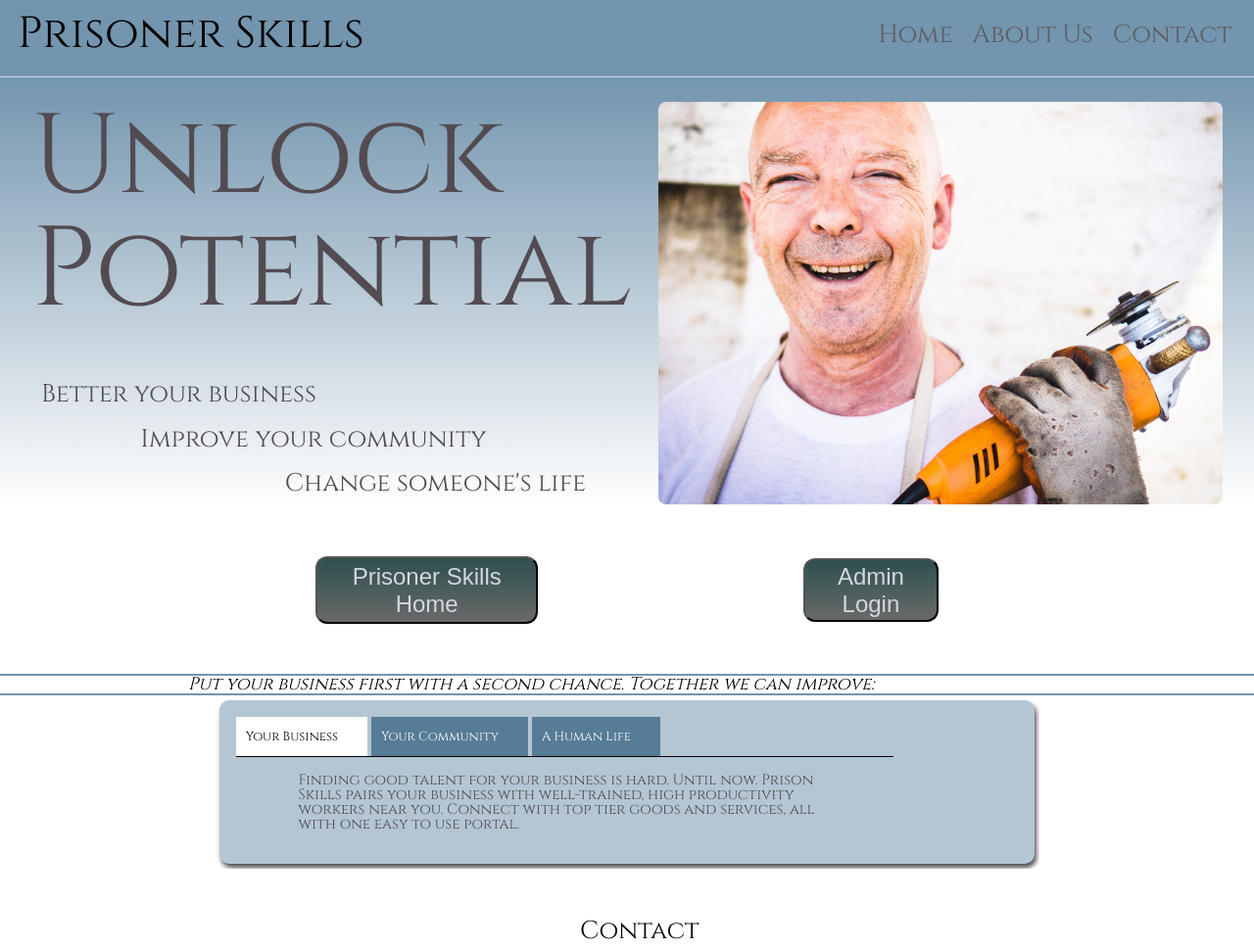
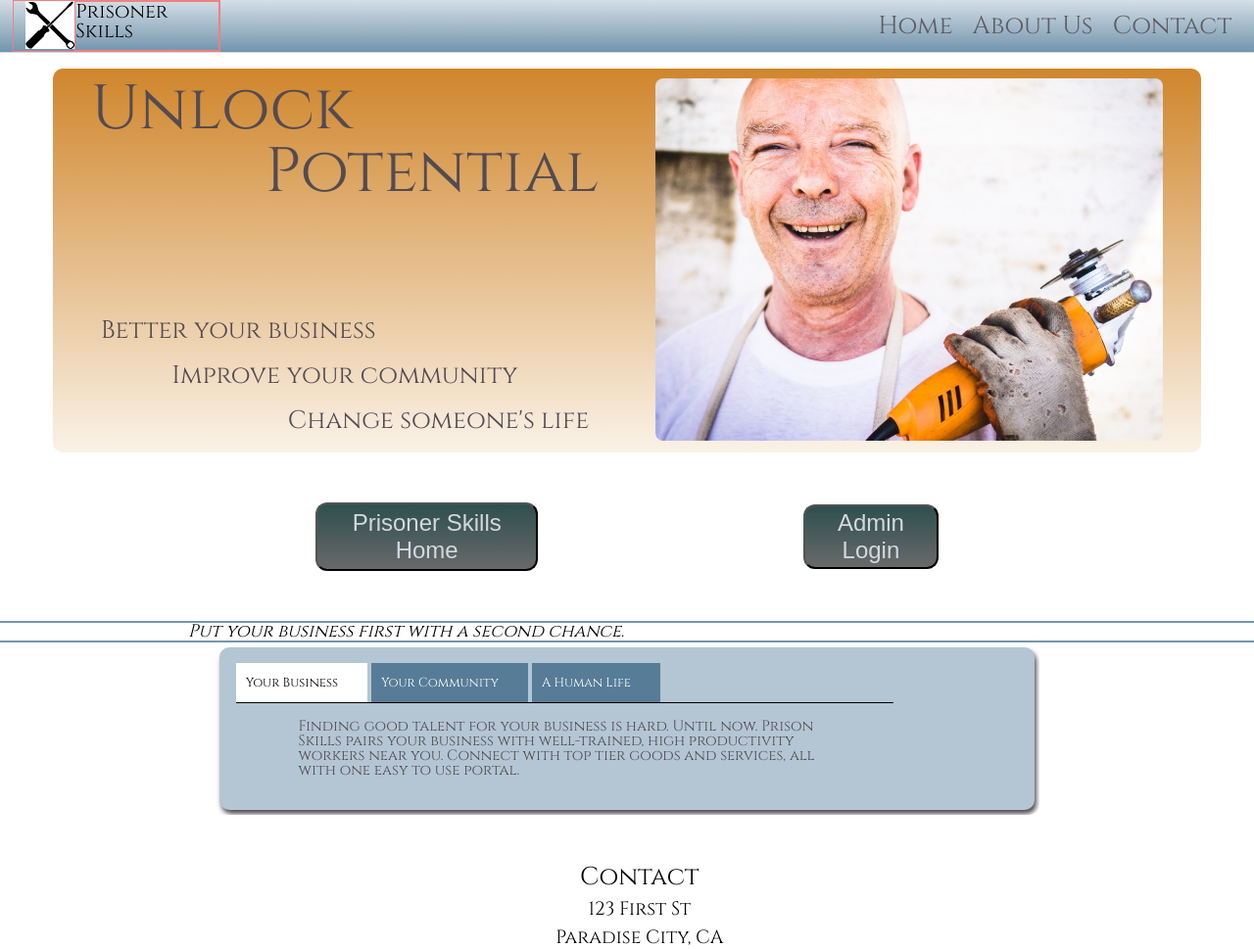
Before and after one commit to buildweek-prisonerskills/User-Interface, a PHP site: page /prisonerskills.html in a window 1280 px wide. Shown: the top 969 px of the page at 98% size. Run offline with PHP 8.4, Linux system fonts and the light colour scheme.

Commit message:
Back to normal after overwriting fiasco; Logo formatted to be in top left

```diff
--- a/about-us.html
+++ b/about-us.html
@@ -5,14 +5,13 @@
     <meta charset="UTF-8">
     <title>Prisoner Skills - About Us</title>
     <link href="css/index.css" rel="stylesheet">
-    <link href="https://fonts.googleapis.com/css?family=Rufina&display=swap" rel="stylesheet">
+    <link href="https://fonts.googleapis.com/css?family=Rubik+Mono+One&display=swap" rel="stylesheet">
   </head>
 
   <body>
-      <div class="header-container">
         <header>
             <div class="logo">
-            <h3>Prisoner Skills</h3>
+                <h3>Prisonerss Skills</h3>
             </div>
             <nav>
                 <a href="prisonerskills.html">Home</a>
@@ -20,7 +19,6 @@
                 <a href="#">Contact</a>
             </nav>
         </header>
-</div>
 
     <div class = "about-main">
         <div class = "about-headline-container">
--- a/css/index.css
+++ b/css/index.css
@@ -131,7 +131,7 @@
   font-family: 'Cinzel', serif;
 }
 h1 {
-  font-size: 9vw;
+  font-size: 5vw;
 }
 h2 {
   font-size: 7vw;
@@ -158,9 +158,11 @@
   font-size: 2rem;
 }
 header {
-  padding: 1% 1% 1.5% 1%;
-  width: 98%;
+  position: fixed;
+  padding: 0 0.25% 0 1%;
+  width: 100%;
   background-color: #7395ae;
+  background: linear-gradient(to top, #7395ae, #d4dee6);
   display: flex;
   justify-content: space-between;
   align-items: center;
@@ -174,24 +176,40 @@
     padding: 0;
   }
 }
-header .logo {
+header .logo-img-container {
+  display: flex;
+  justify-content: flex-start;
+  border: 1px solid lightcoral;
+}
+header .logo-img-container .logo-img {
   width: 30%;
-  margin-left: 5px;
-  display: flex;
-  align-items: center;
+  text-align: right;
 }
 @media (max-width: 500px) {
-  header .logo {
+}
+header .logo-img-container .logo {
+  border: 1px solid lightcoral;
+  width: 70%;
+  align-items: flex-start;
+}
+header .logo-img-container .logo h3 {
+  font-size: 2rem;
+  text-align: left;
+}
+@media (max-width: 500px) {
+  header .logo-img-container .logo {
     text-align: center;
     width: 80%;
     justify-content: center;
     border-bottom: 1px solid #d3d8df;
     padding-bottom: 2%;
     padding-top: 3%;
+    padding-left: 4%;
   }
 }
 header nav {
   width: 68%;
+  padding-right: 2%;
   display: flex;
   justify-content: flex-end;
   align-items: center;
@@ -208,22 +226,36 @@
   color: #5D5c61;
   margin: 1rem;
   text-decoration: none;
-  font-size: 1.3rem;
+  font-size: 1.2rem;
 }
 a:hover {
   color: white;
   font-weight: bold;
-  text-decoration: overline;
+  text-decoration: underline;
+}
+.top-spacer {
+  height: 7rem;
+  color: white;
+}
+@media (max-width: 500px) {
+  .top-spacer {
+    height: 16rem;
+  }
 }
 .main-container {
-  margin-bottom: 2%;
+  padding: 1rem;
+  border-radius: 10px;
+  width: 90%;
+  margin: 0 auto;
+  background: linear-gradient(to bottom, #d0862c, #faf2e7);
+  display: flex;
+  align-items: center;
 }
 .main-container .headline {
-  padding-top: 2.5rem;
+  border-radius: 10px;
   display: flex;
   flex-direction: row;
   justify-content: space-around;
-  background: linear-gradient(to bottom, #7395ae, white);
 }
 @media (max-width: 500px) {
   .main-container .headline {
@@ -346,75 +378,6 @@
     font-size: 120%;
   }
 }
-.tag-1 {
-  right: 150%;
-}
-.tag-1 h1 {
-  animation: rotate(10deg);
-}
-@keyframes text-slide {
-  0% {
-    transform: translateX(-250px) scale(0);
-  }
-}
-header {
-  padding: 1% 1% 1.5% 1%;
-  width: 98%;
-  background-color: #7395ae;
-  display: flex;
-  justify-content: space-between;
-  align-items: center;
-  border-bottom: 1px solid #d3d8df;
-}
-@media (max-width: 500px) {
-  header {
-    padding-top: 5%;
-    flex-direction: column;
-    border-bottom: none;
-    padding: 0;
-  }
-}
-header .logo {
-  width: 30%;
-  margin-left: 5px;
-  display: flex;
-  align-items: center;
-}
-@media (max-width: 500px) {
-  header .logo {
-    text-align: center;
-    width: 80%;
-    justify-content: center;
-    border-bottom: 1px solid #d3d8df;
-    padding-bottom: 2%;
-    padding-top: 3%;
-  }
-}
-header nav {
-  width: 68%;
-  display: flex;
-  justify-content: flex-end;
-  align-items: center;
-}
-@media (max-width: 500px) {
-  header nav {
-    border-bottom: 1px solid #d3d8df;
-    flex-direction: column;
-    width: 80%;
-    justify-content: center;
-  }
-}
-header nav a {
-  color: #5D5c61;
-  margin: 1rem;
-  text-decoration: none;
-  font-size: 1.3rem;
-}
-a:hover {
-  color: white;
-  font-weight: bold;
-  text-decoration: overline;
-}
 .about-main .about-headline-container {
   text-align: center;
   margin-top: 2%;
--- a/less/about-main.less
+++ b/less/about-main.less
@@ -1,59 +1,77 @@
-header {
-    padding: 1% 1% 1.5% 1%;
-    width: 98%;
-    // position: fixed;
-    background-color: @nav-background;
-    display: flex;
-    justify-content: space-between;
-    align-items: center;
-    border-bottom: 1px solid @Light-Gray;
-    @media(max-width: 500px) {
-        padding-top: 5%;
-        flex-direction: column;
-        border-bottom: none;
-        padding: 0;
-    }
-    .logo {
-        width: 30%;
-        margin-left: 5px;
-        display: flex;
-        align-items: center;
-        @media (max-width: 500px) {
-            text-align: center;
-            width: 80%;
-            justify-content: center;
-            border-bottom: 1px solid @Light-Gray;
-            padding-bottom: 2%;
-            padding-top: 3%;
-        }
-    }
-    nav {
-        width: 68%;
-        display: flex;
-        justify-content: flex-end;
-        align-items: center;
-        @media (max-width: 500px) {
-            border-bottom: 1px solid @Light-Gray;
-            flex-direction: column;
-            width: 80%;
-            justify-content: center;
-        }
-        a {
-            color: @navigation-text;
-            margin: 1rem;
-            text-decoration: none;
-            font-size: 1.3rem;
+// header {
+//     position: fixed;
+//     padding: 0 1% 0 1%;
+//     width: 100%;
+//     background-color: whitesmoke;
+//     display: flex;
+//     justify-content: space-between;
+//     align-items: center;
+//     border-bottom: 1px solid @Light-Gray;
+//     @media(max-width: 500px) {
+//         padding-top: 5%;
+//         flex-direction: column;
+//         border-bottom: none;
+//         padding: 0;
+//     }
+//     .logo-img-container {
+//         display: flex;
+//         justify-content: flex-end;
+//         // border: 1px solid lightcoral;
+//         width: 22%;
+//         // width: 30%;
+//         .logo-img {
+//             width: 100%;
+//             text-align: right;
+//         }
 
+//         .logo {
+//             // border: 1px solid lightcoral;
+//             width: 40%;
+//             // margin-left: 5px;
+//             display: flex;
+//             // flex-direction: column;
+//             align-items: center;
+//             h3 {
+//                 font-size: 2rem;
+//                 text-align: left;
+//             }
+//             @media (max-width: 500px) {
+//                 text-align: center;
+//                 width: 80%;
+//                 justify-content: center;
+//                 border-bottom: 1px solid @Light-Gray;
+//                 padding-bottom: 2%;
+//                 padding-top: 3%;
+//             }
+//         }
+//     }
 
-        }
-    }
+//     nav {
+//         width: 68%;
+//         display: flex;
+//         justify-content: flex-end;
+//         align-items: center;
+//         @media (max-width: 500px) {
+//             border-bottom: 1px solid @Light-Gray;
+//             flex-direction: column;
+//             width: 80%;
+//             justify-content: center;
+//         }
+//         a {
+//             color: @navigation-text;
+//             margin: 1rem;
+//             text-decoration: none;
+//             font-size: 1.3rem;
 
-}
-a:hover {
-    color: white;
-    font-weight: bold;
-    text-decoration: overline;
-}
+//         }
+//     }
+// }
+
+// a:hover {
+//     color: white;
+//     font-weight: bold;
+//     text-decoration: underline;
+// }
 
 
 .about-main {
--- a/less/global.less
+++ b/less/global.less
@@ -4,7 +4,7 @@
 }
 
 h1 {
-    font-size: 9vw;
+    font-size: 5vw;
 }
 
 h2 {
--- a/less/home-page.less
+++ b/less/home-page.less
@@ -1,8 +1,13 @@
+// .header-container {
+//     display: block;
+// }
+
 header {
-    padding: 1% 1% 1.5% 1%;
-    width: 98%;
-    // position: fixed;
+    position: fixed;
+    padding: 0 .25% 0 1%;
+    width: 100%;
     background-color: @nav-background;
+    background: linear-gradient(to top, @nav-background, lighten(@nav-background, 30));
     display: flex;
     justify-content: space-between;
     align-items: center;
@@ -13,11 +18,30 @@
         border-bottom: none;
         padding: 0;
     }
+    .logo-img-container {
+        display: flex;
+        justify-content: flex-start;
+        border: 1px solid lightcoral;
+        // width: 22%;
+        // width: 30%;
+        .logo-img {
+            width: 30%;
+            text-align: right;
+        }
+        @media (max-width: 500px) {
+            // justify-content: space-around;
+        }
+
         .logo {
-        width: 30%;
-        margin-left: 5px;
-        display: flex;
-        align-items: center;
+            border: 1px solid lightcoral;
+            width: 70%;
+            // display: flex;
+            // flex-direction: column;
+            align-items: flex-start;
+            h3 {
+                font-size: 2rem;
+                text-align: left;
+            }
             @media (max-width: 500px) {
                 text-align: center;
                 width: 80%;
@@ -25,10 +49,14 @@
                 border-bottom: 1px solid @Light-Gray;
                 padding-bottom: 2%;
                 padding-top: 3%;
+                padding-left: 4%;
             }
         }
+    }
+
     nav {
         width: 68%;
+        padding-right: 2%;
         display: flex;
         justify-content: flex-end;
         align-items: center;
@@ -42,31 +70,46 @@
             color: @navigation-text;
             margin: 1rem;
             text-decoration: none;
-            font-size: 1.3rem;
-
+            font-size: 1.2rem;
 
         }
     }
-
 }
 
 a:hover {
     color: white;
     font-weight: bold;
-    text-decoration: overline;
+    text-decoration: underline;
+}
+
+.top-spacer {
+    height: 7rem;
+    color: white;
+    @media (max-width: 500px) {
+        height: 16rem;
+    }
 }
 
 .main-container{
-    margin-bottom: 2%;
+    padding: 1rem;
+    border-radius: 10px;
+    width: 90%;
+    margin: 0 auto;
+    background: linear-gradient(to bottom, lighten(@new-main,20), lighten(@new-main, 65));
+    display: flex;
+    align-items: center;
     .headline {
-        padding-top: 2.5rem;
+        // margin-top: 1rem;
+        border-radius: 10px;
+        // padding-top: 21.5rem;
         display: flex;
         flex-direction: row;
         justify-content: space-around;
-        background: linear-gradient(to bottom, @nav-background, white);
+
         @media (max-width: 500px) {
             flex-direction: column;
             align-items: center;
+            // margin-top: 14rem;
         }
 
         .headline-text{
@@ -191,20 +234,3 @@
         }
     }
 }
-
-
-
- .tag-1 {
-    //  position: absolute;
-    // top: 10%;
-    right: 150%;
-    // transform: rotateZ(-10deg);
-    h1 {
-        animation: rotate(10deg);
-    }
- }
-
- @keyframes text-slide {
-    0% { transform: translateX(-250px) scale(0); }
-
- }
--- a/less/variables.less
+++ b/less/variables.less
@@ -3,7 +3,8 @@
 @nav-background:  #7395ae;
 @navigation-text: #5D5c61;
 @footer-bg: #379683;
-
+@new-nav: #906e3e;
+@new-main: #7c501a;
 
 @Black: #000000;
 @Dark-Gray: #534B52;
--- a/prisonerskills.html
+++ b/prisonerskills.html
@@ -1,19 +1,24 @@
 <!DOCTYPE html>
 <html>
-<meta name="viewport" content="width=device-width, initial-scale=1.0">
+  <meta name="viewport" content="width=device-width, initial-scale=1.0">
   <head>
     <meta charset="UTF-8">
     <title>Prisoner Skills</title>
     <link href="https://fonts.googleapis.com/css?family=Cinzel&display=swap" rel="stylesheet">
     <link href="css/index.css" rel="stylesheet">
-
   </head>
 
   <body>
     <script defer="defer" src="./tabs.js"></script>
+
     <header>
-        <div class="logo">
-            <h3>Prisoner Skills</h3>
+        <div class="logo-img-container">
+            <div class="logo-img">
+                <img src="Images/Hammer-Logo.png">
+            </div>
+            <div class="logo">
+                <h3>Prisoner Skills</h3>
+            </div>
         </div>
         <nav>
             <a href="prisonerskills.html"><h4>Home</h4></a>
@@ -22,6 +27,9 @@
         </nav>
     </header>
 
+<div class="top-spacer">
+    f
+</div>
 
     <div class="main-container">
         <div class="headline">
@@ -48,7 +56,7 @@
     </div>
 
     <div class="main-blurb">
-        <h4>Put your business first with a second chance. Together we can improve:</h4>
+        <h4>Put your business first with a second chance.</h4>
     </div>
 
     <div class="tabs-container">
```
Also changed, not shown: Images/Hammer-Logo.png. Lines whose indentation alone changed are shown as unchanged.
